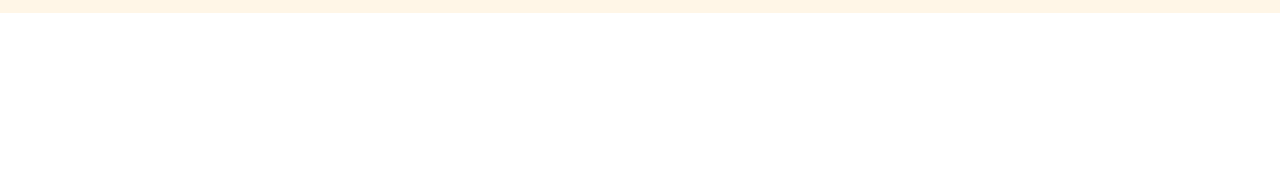
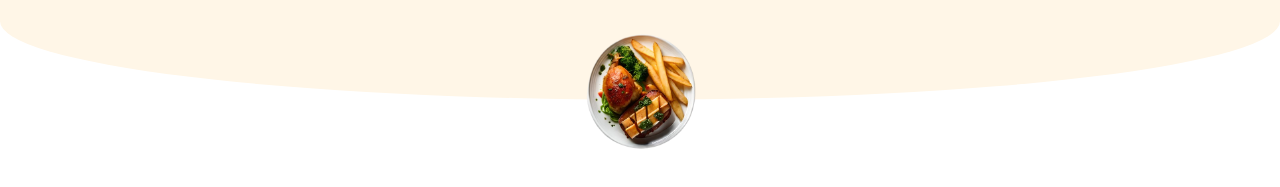
Before and after one commit to GabyBoom/Proyecto-Mercadito, a plain HTML site: page index.html in a window 1280 px wide. Shown: the part 99-286 px from the top of the page. Drawn offline with Linux system fonts and the light colour scheme.

Commit message:
añadí el hero y lo centre

```diff
--- a/index.html
+++ b/index.html
@@ -9,6 +9,7 @@
 </head>
 <body>
     <header>
+        <!-------------navbar--------------->
         <nav class="navbar">
             <div class="brand">
             <img src="assets/logo_text.png" alt="logo de Don Placido" class="logo_text">
@@ -18,5 +19,14 @@
             </div>
         </nav>
     </header>
+
+    <main>
+        <section class="hero">
+            <div class="plate-wrapper">
+                <img src="assets/plate-pollo.png" alt="plato-con-pollo" class="plate">
+                <div class="plate-circle"></div>
+            </div>
+        </section>
+    </main>
 </body>
 </html>
--- /dev/null
+++ b/styles/hero.css
@@ -0,0 +1,21 @@
+.plate-wrapper{
+    position: relative;
+    display: flex;
+    justify-content: center;
+    align-items: center;
+}
+.plate{
+    width:120px;
+    height: auto;
+    padding: 1rem 0;
+}
+.plate-circle {
+    background-color: var(--primary-color);
+    width: 100%;
+    height: 100%;
+    position: absolute;
+    top: 0;
+    z-index: -1;
+    border-radius: 0 0 50% 50%;
+    transform: translate(0, -45%);
+}
--- a/styles/navbar.css
+++ b/styles/navbar.css
@@ -6,7 +6,9 @@
 }
 .logo_text{
     width: 15rem;
+    height: auto;
 }
 .icon_menu{
     width: 3rem;
+    height: auto;
 }
--- a/styles/style.css
+++ b/styles/style.css
@@ -3,3 +3,5 @@
 @import "variables.css";
 
 @import "navbar.css";
+
+@import "hero.css";
```
Also changed, not shown: assets/plate-pollo.png (added).
